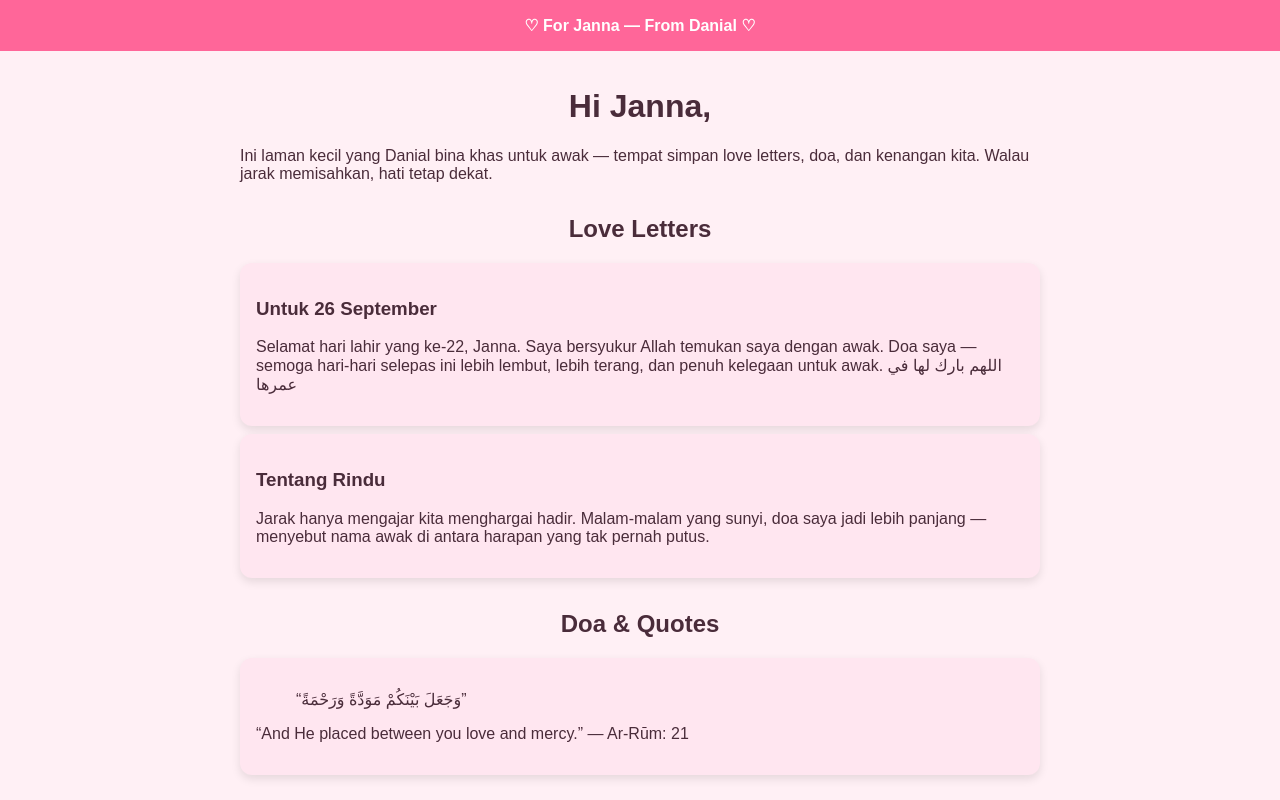
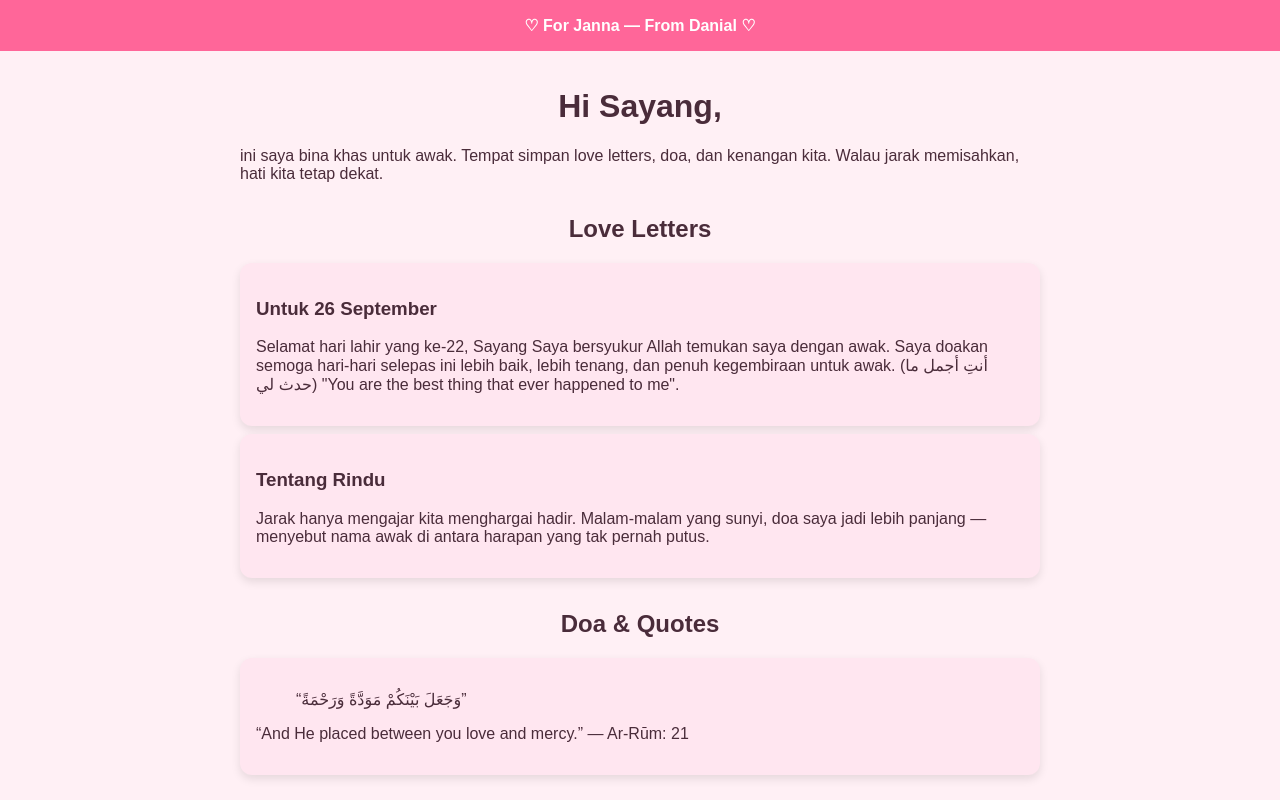
Before and after one commit to dnaesthe-hub/jannasayang, a plain HTML site: page for-janna-softpink (2).html in a window 1280 px wide. Shown: the top 800 px of the page. Drawn offline with Linux system fonts and the light colour scheme.

Commit message:
Update for-janna-softpink (2).html

```diff
--- a/for-janna-softpink (2).html
+++ b/for-janna-softpink (2).html
@@ -29,13 +29,15 @@
 <body>
   <header>♡ For Janna — From Danial ♡</header>
   <div class="container">
-    <h1>Hi Janna,</h1>
-    <p>Ini laman kecil yang Danial bina khas untuk awak — tempat simpan love letters, doa, dan kenangan kita. Walau jarak memisahkan, hati tetap dekat.</p>
+    <h1>Hi Sayang,</h1>
+    <p>ini saya bina khas untuk awak. Tempat simpan love letters, doa, dan kenangan kita. Walau jarak memisahkan, hati kita tetap dekat.</p>
     <section class="letters">
       <h2>Love Letters</h2>
       <div class="card">
         <h3>Untuk 26 September</h3>
-        <p>Selamat hari lahir yang ke-22, Janna. Saya bersyukur Allah temukan saya dengan awak. Doa saya — semoga hari-hari selepas ini lebih lembut, lebih terang, dan penuh kelegaan untuk awak. اللهم بارك لها في عمرها</p>
+        <p>Selamat hari lahir yang ke-22, Sayang Saya bersyukur Allah temukan saya dengan awak. Saya doakan semoga hari-hari selepas ini lebih baik, lebih tenang, dan penuh kegembiraan untuk awak.
+         (أنتِ أجمل ما حدث لي)
+        "You are the best thing that ever happened to me". </p>
       </div>
       <div class="card">
         <h3>Tentang Rindu</h3>
```
